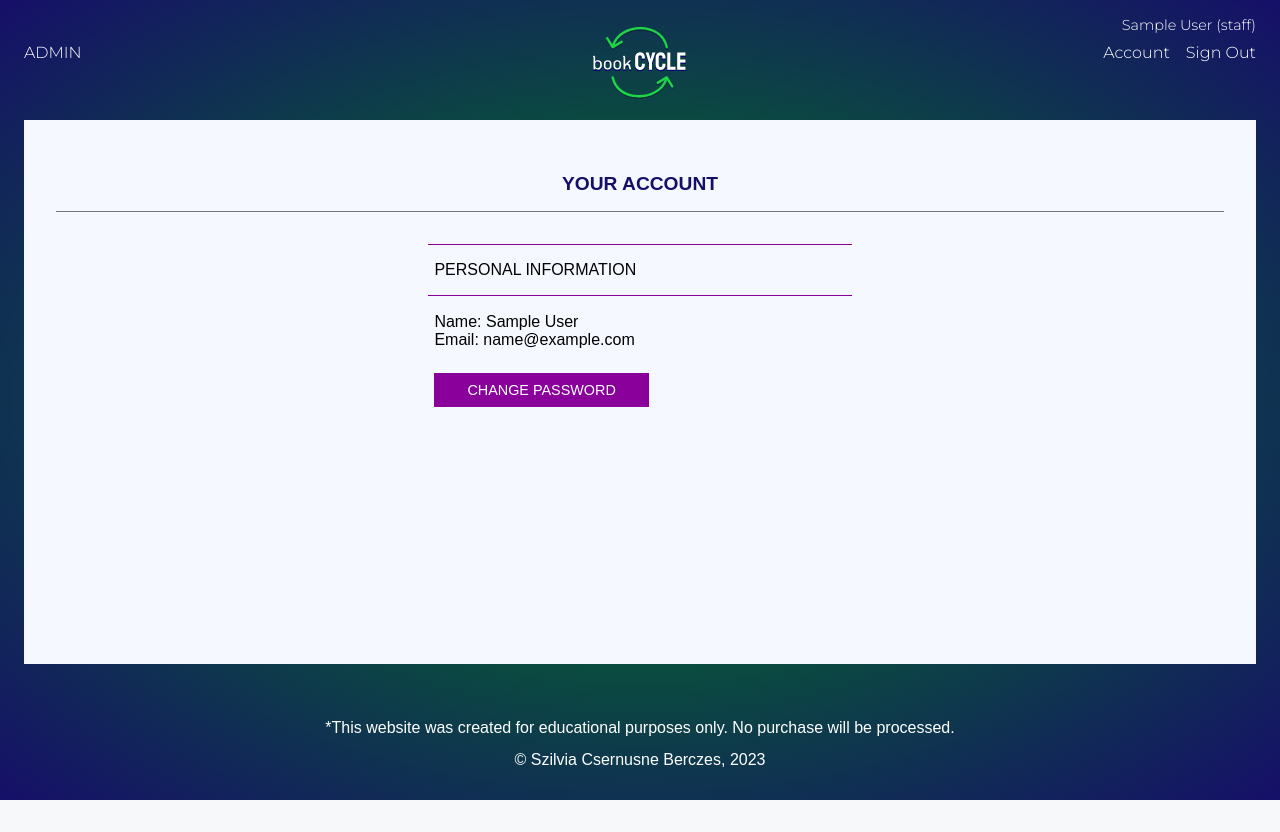
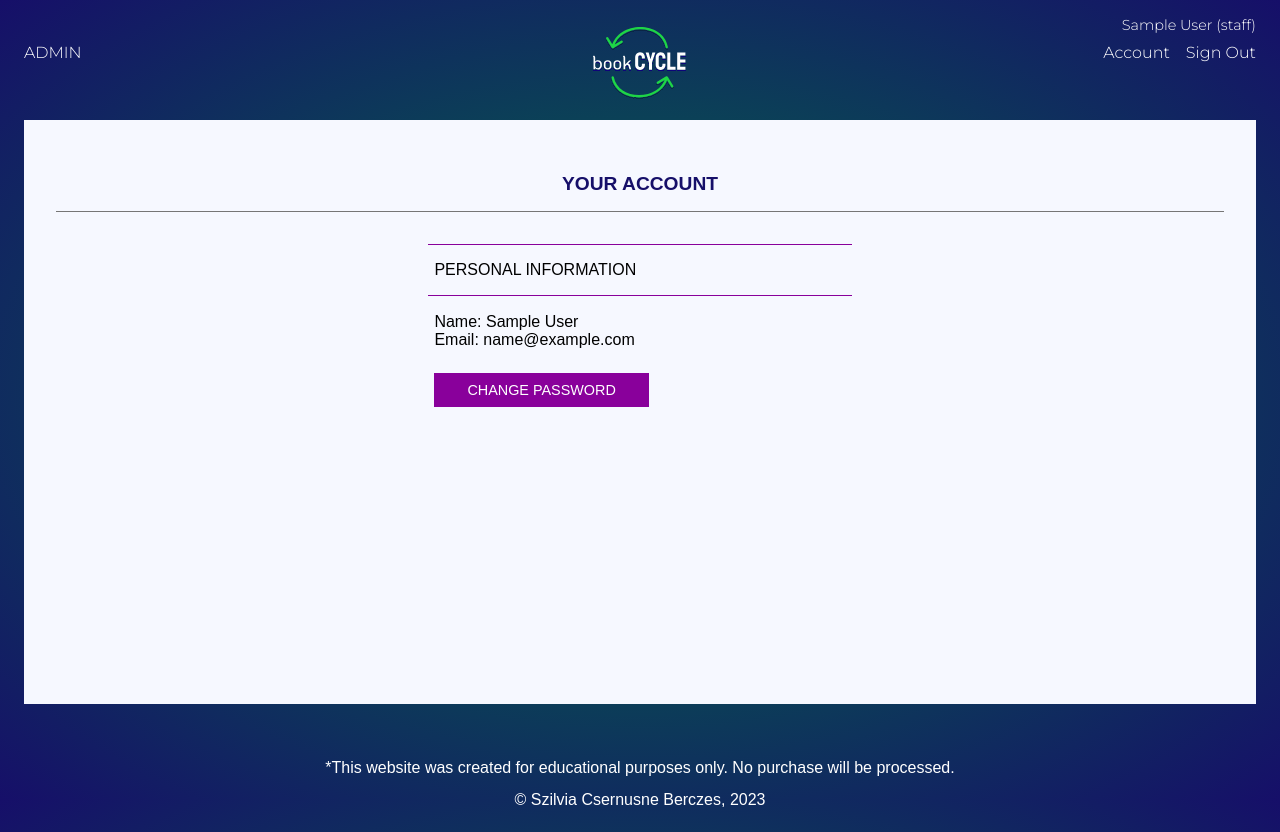
Before and after one commit to szilvia-csernus/book-cycle, a Django app: page /profile/ in a window 1280 px wide. Before the commit the page ends 800 px from the top, so only its background shows below. Run offline with Django 3.2, Linux system fonts and the light colour scheme; the visitor is signed in with stand-in values (Sample User, id 1); data comes from the database, SQL or seed files in the repository; parts of the project's set-up code (start-up, migrations or seed data) failed here and were passed over; some libraries are stand-ins or nearby versions; some web fonts are replaced.

Commit message:
add distinctive website colours for staff

```diff
--- a/static/css/account.css
+++ b/static/css/account.css
@@ -6,7 +6,7 @@
     background-color: var(--bg-detail);
     padding: 2rem;
     margin: 7.5rem 1rem 2rem;
-    min-height: 60vh;
+    min-height: 65vh;
 }
 
 .account-page-frame {
--- a/static/css/base.css
+++ b/static/css/base.css
@@ -19,7 +19,8 @@ ul, address, svg, input, textarea {
     --bg-secondary: #89009b;
     --bg-radial-gradient: radial-gradient(at 50% 50%, #89009b, #160f69);
     --bg-linear-gradient: linear-gradient(to bottom, #fcfafa, #160f69);
-    --bg-staff: radial-gradient(at 50% 50%, #00821a, #160f69);
+    --bg-staff: radial-gradient(at 50% 50%, #007245, #160f69);
+    --bg-side-menu-staff: linear-gradient(to bottom, #fcfafa, #002f41);
     --bg-gallery: rgb(194, 207, 255);
     --bg-detail: rgb(246, 248, 255);
     --bg-overlay: #161528c7;
@@ -55,11 +56,6 @@ body {
     font-size: 1rem;
     font-weight: 300;
     justify-content: space-between;
-}
-
-.staff {
-    background: var(--bg-staff);
-    background-size: 100vw 100vh;
 }
 
 html {
@@ -506,3 +502,15 @@ img.open-book {
     color: var(--text-error);
     border-color: var(--text-error);
 }
+
+
+/* -----------------------------------Staff styles ----------------- */
+
+.staff {
+    background: var(--bg-staff);
+    background-size: 100vw 100vh;
+}
+
+.side-staff {
+    background: var(--bg-side-menu-staff);
+}
--- a/static/css/shopping_bag.css
+++ b/static/css/shopping_bag.css
@@ -5,6 +5,7 @@
     background-color: var(--bg-detail);
     padding: 1rem;
     margin: 8rem 1rem 2rem;
+    min-height: 65vh;
 }
 
 @media screen and (min-width: 416px) {
```
